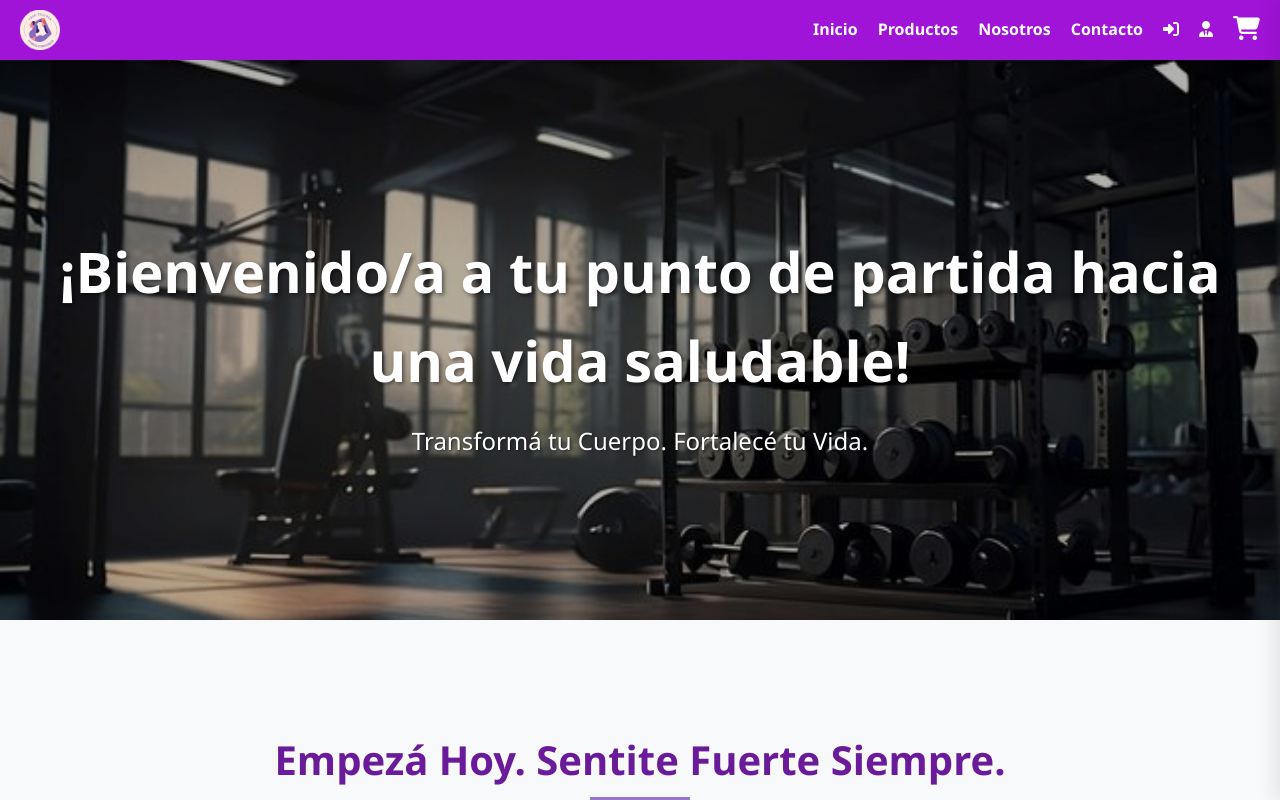
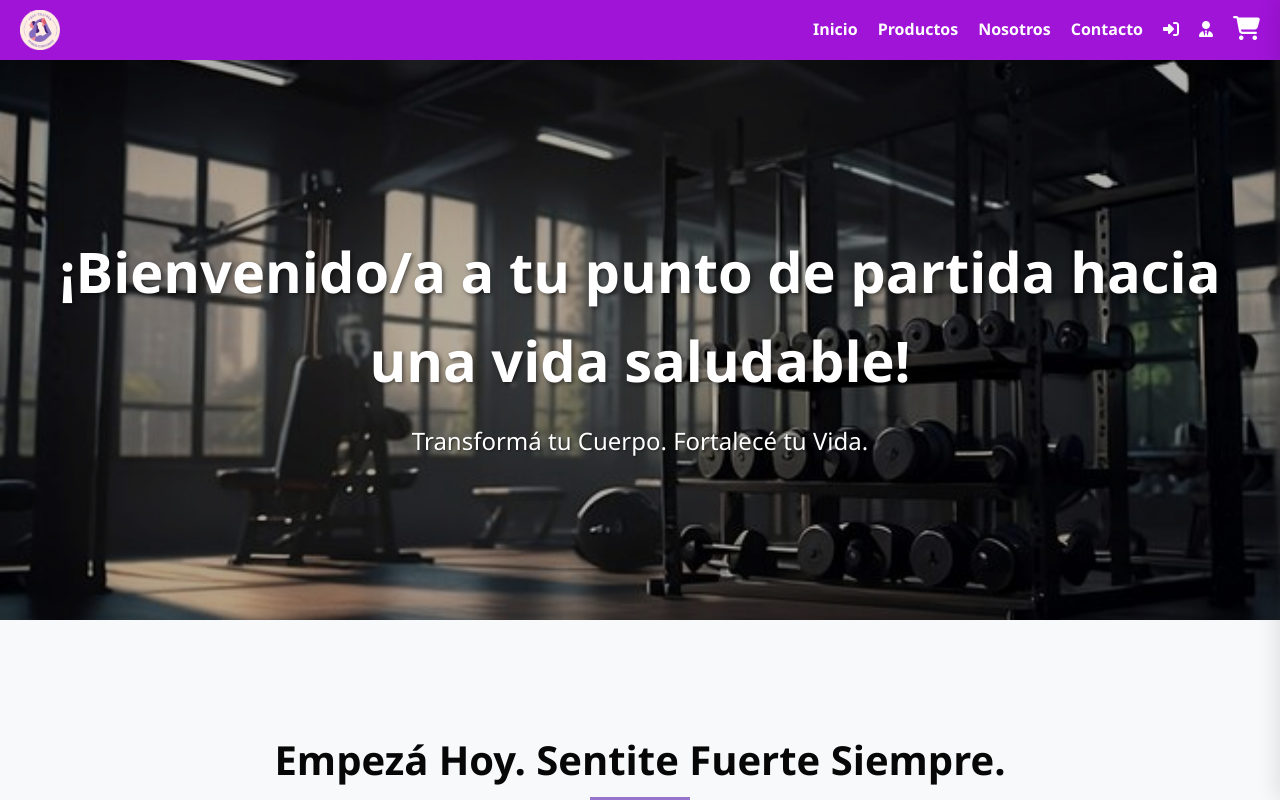
Before and after one commit to vmstani/Proyecto-React, a React (Vite) app: page / in a window 1280 px wide. Shown: the top 800 px of the page. Built offline with nearby package versions, Linux system fonts and the light colour scheme.

Commit message:
estilo home

```diff
--- a/src/pages/styleHome.css
+++ b/src/pages/styleHome.css
@@ -2,7 +2,7 @@
 @import url('https://fonts.googleapis.com/css2?family=Poppins:wght@300;500;700&display=swap');
 
 :root {
-  --primary-color: #6a1b9a; /* Púrpura suave */
+  --primary-color: #070707; /* Púrpura suave */
   --secondary-color: #ede7f6; /* Lavanda claro */
   --accent-color: #9575cd; /* Lila medio */
   --text-color: #2e2e2e;
```
